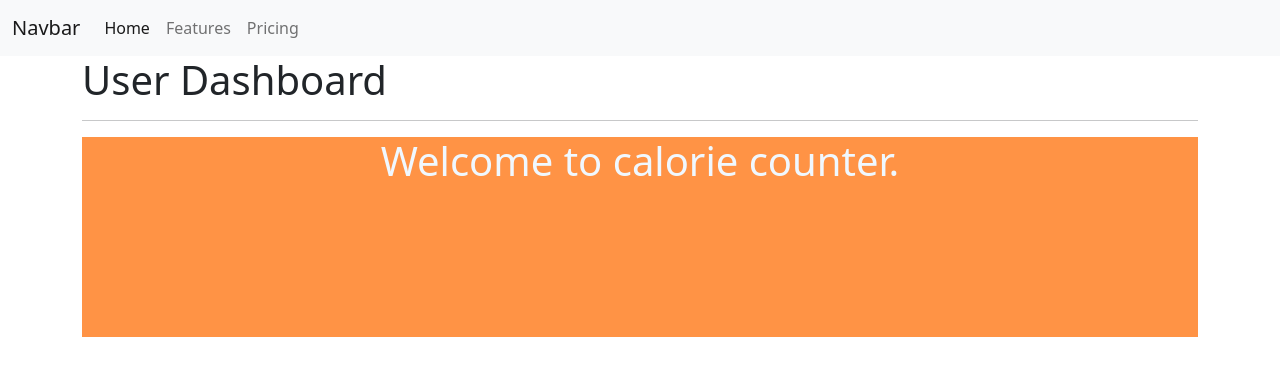
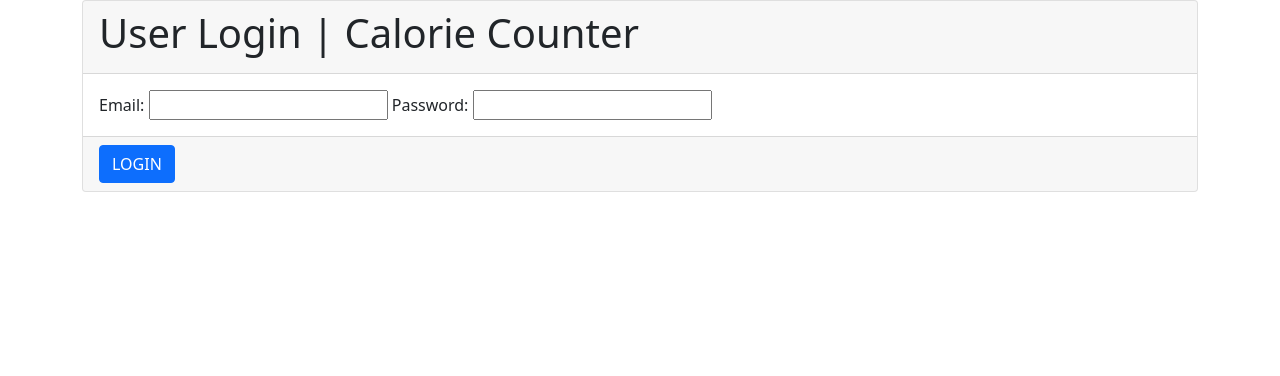
Before and after one commit to sixdgt/calorie-counter, a Django app: page /users/ in a window 1280 px wide. Shown: the top 376 px of the page. Run offline with Django 4.2, Linux system fonts and the light colour scheme.

Commit message:
session & email sending

```diff
--- a/caloriecounter/ccapp/forms.py
+++ b/caloriecounter/ccapp/forms.py
@@ -1,6 +1,6 @@
 from django import forms
 
-
+# import our custom models
 from ccapp.models import AppUser
 
 class LoginForm(forms.ModelForm):
--- a/caloriecounter/ccapp/models.py
+++ b/caloriecounter/ccapp/models.py
@@ -4,7 +4,7 @@
 # Create your models here.
 class AppUser(models.Model):
     first_name = models.CharField(max_length=100)
-    middle_name = models.CharField(max_length=100, null=True)
+    middle_name = models.CharField(max_length=100, null=True, blank=True)
     last_name = models.CharField(max_length=100)
     email = models.EmailField(unique=True)
     contact = models.IntegerField(max_length=11)
--- a/caloriecounter/ccapp/templates/layouts/base.html
+++ b/caloriecounter/ccapp/templates/layouts/base.html
@@ -39,6 +39,20 @@
               </li>
             </ul>
           </div>
+          <div class="collapse navbar-collapse" id="navbarNavDarkDropdown">
+            <ul class="navbar-nav">
+              <li class="nav-item dropdown">
+                <a class="nav-link dropdown-toggle" href="#" id="navbarDarkDropdownMenuLink" role="button" data-bs-toggle="dropdown" aria-expanded="false">
+                  Settings
+                </a>
+                <ul class="dropdown-menu dropdown-menu-dark" aria-labelledby="navbarDarkDropdownMenuLink">
+                  <li><a class="dropdown-item" href="#">Profile</a></li>
+                  <li><a class="dropdown-item" href="#">Settings</a></li>
+                  <li><a class="dropdown-item" href="{% url 'user.logout' %}">Logout</a></li>
+                </ul>
+              </li>
+            </ul>
+          </div>
         </div>
     </nav>
 
--- a/caloriecounter/ccapp/templates/users/create.html
+++ b/caloriecounter/ccapp/templates/users/create.html
@@ -12,7 +12,7 @@
 </head>
 <body>
     <div class="container">
-        <form>
+        <form method="POST" action="{% url 'user.create' %}">
             {% csrf_token %}
             <div class="card">
                 <div class="card-header">
--- a/caloriecounter/ccapp/templates/users/index.html
+++ b/caloriecounter/ccapp/templates/users/index.html
@@ -18,9 +18,9 @@
 {% endblock %}
 
 {% block page_content %}
-<h1>{{ page_content_title }}</h1>
+<h1>{{ data.page_content_title }}</h1>
 <hr>
 <div class="main-content">
-    <h1>{{ page_content_body }}</h1>
+    <h1>{{ data.page_content_body }} <strong>{{ data.email }}</strong></h1>
 </div>
 {% endblock %}
--- a/caloriecounter/ccapp/templates/users/login.html
+++ b/caloriecounter/ccapp/templates/users/login.html
@@ -30,12 +30,6 @@
                     <input type="submit" value="Login" class="btn btn-primary text-uppercase">
                 </div>
             </div>
-            <div class="card">
-                {% if data %}
-                {{ data.email }}
-                {{ data.password }}
-                {% endif %}
-            </div>
         </form>
     </div>
 </body>
--- a/caloriecounter/ccapp/urls.py
+++ b/caloriecounter/ccapp/urls.py
@@ -6,4 +6,5 @@
     path('users/', views.user_index, name="user.index"),
     path('users/login/', views.user_login, name="user.login"),
     path('users/create/', views.user_register, name="user.create"),
+    path('users/logout/', views.user_logout, name="user.logout"),
 ]
--- a/caloriecounter/ccapp/views.py
+++ b/caloriecounter/ccapp/views.py
@@ -1,7 +1,12 @@
+from operator import ge
 from django.shortcuts import render
+from ccapp.models import AppUser
 from ccapp.forms import RegistrationForm
-
+from datetime import datetime
 from ccapp.forms import LoginForm
+import random
+#  send email package
+from django.core.mail import send_mail
 
 # Create your views here.
 def landing(request):
@@ -18,26 +23,95 @@
     if request.method == "POST":
         email = request.POST.get('email')
         password = request.POST.get('password')
-
-        context = {
-            'form': login_form,
-            'data': {
-                    'email': email,
-                    'password': password
+        # checking and selecting user object from database with email
+        user = AppUser.objects.get(email=email)
+        if password == user.password:
+            # storing user credentials in session
+            # request.session.setdefault('user_email', user.email)
+            request.session['user_email'] = user.email
+            # request.session.update({'user_email': user.email})
+            # checking session value and redirecting to index page
+            if request.session.has_key('user_email'):
+                template = "users/index.html"
+                context = {
+                    'form': login_form,
+                    'data': {
+                            'email': user.email,
+                            'page_content_title': 'User Dashboard',
+                            'page_content_body': 'Welcome to calorie counter:- '
+                        }
+                    }
+                return render(request, template, context)
+        else:
+            context = {
+                'form': login_form
                 }
-            }
-        return render(request, template, context)
+            return render(request, template, context)
     else:
         context = {'form': login_form}
         return render(request, template, context)
 
-
 def user_register(request):
     register_form = RegistrationForm()
     template = 'users/create.html'
-    context = {'form': register_form}
-    return render(request, template, context)
 
+    if request.method == "POST":
+        first_name = request.POST.get('first_name')
+        middle_name = request.POST['middle_name']
+        last_name = request.POST.get('last_name')
+        contact = request.POST.get('contact')
+        email = request.POST.get('email')
+        gender = request.POST.get('gender')
+        dob = request.POST.get('dob')
+        blood_group = request.POST.get('blood_group')
+        password = request.POST.get('password')
+
+        # creating user object
+        # method one non-parameterized constructor
+        # user = AppUser()
+        # user.first_name = first_name
+        # user.middle_name = middle_name
+        # user.last_name = last_name
+        # user.contact = contact
+        # user.email = email
+        # user.gender = gender
+        # user.dob = dob
+        # user.blood_group = blood_group
+        # user.created_at = datetime.now()
+        # user.password = password
+        vc = random.random()
+        # method with parameterized constructor
+        user = AppUser(first_name=first_name,\
+            middle_name=middle_name,last_name=last_name,\
+                contact=contact, email=email, gender=gender, \
+                    dob=dob, blood_group=blood_group, password=password,\
+                        created_at=datetime.now(),\
+                            verification_code=vc)
+        # to store data
+        user.save()
+
+        send_mail(
+            'Calori Counter Email Verification',
+            'Your email verification code is: ' + str(user.verification_code),
+            'c4crypt@gmail.com',
+            [user.email],
+            fail_silently=False
+        )
+        context = {'form': register_form}
+        return render(request, template, context)
+    else:
+        context = {'form': register_form}
+        return render(request, template, context)
+
+def user_logout(request):
+    if request.session.has_key('user_email'):
+        del request.session['user_email']
+        login_form = LoginForm()
+        template = "users/login.html"
+        context = {
+            'form': login_form
+            }
+        return render(request, template, context)
 
 def user_index(request):
     # render() - use to render the templates/pages
@@ -45,10 +119,18 @@
     # 1. request - request from the client
     # 2. template - html page direction
     # 3. context - data that are passed to templates ( must be of type dict ) - is optional
-    template = 'users/index.html'
-    context = {
-        'page_content_title': 'User Dashboard',
-        'page_content_body': 'Welcome to calorie counter.'
-    }
+    if request.session.has_key('user_email'):
+        template = 'users/index.html'
+        context = {
+            'page_content_title': 'User Dashboard',
+            'page_content_body': 'Welcome to calorie counter.'
+        }
 
-    return render(request, template, context)
+        return render(request, template, context)
+    else:
+        login_form = LoginForm()
+        template = "users/login.html"
+        context = {
+            'form': login_form
+            }
+        return render(request, template, context)
```
Also changed, not shown: caloriecounter/caloriecounter/settings.py (+10 -0 lines).
